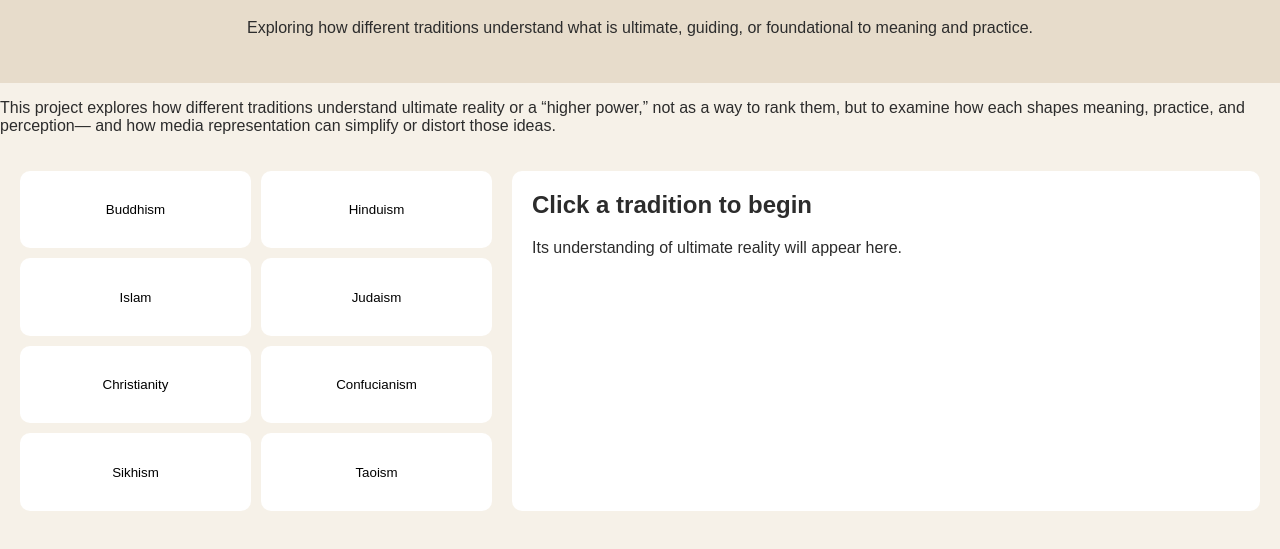
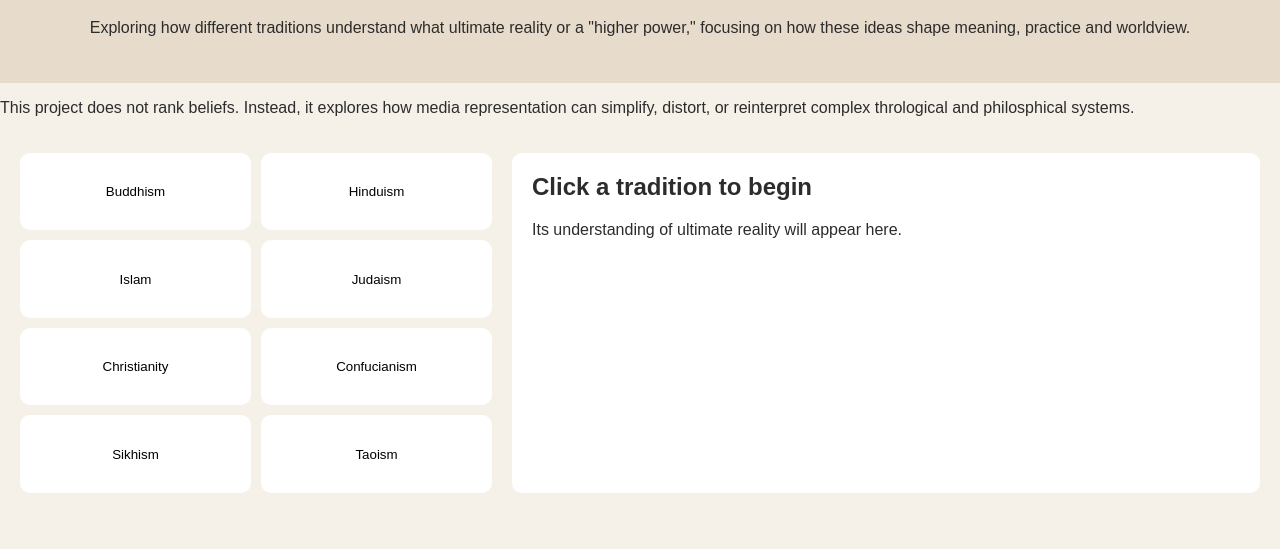
Before and after one commit to plainlyasis-create/higher-power-project, a plain HTML site: page index.html in a window 1280 px wide. Shown: the part 91-640 px from the top of the page. Drawn offline with Linux system fonts and the light colour scheme.

Commit message:
Update index.html

```diff
--- a/index.html
+++ b/index.html
@@ -12,14 +12,12 @@
   <header>
     <h1>Higher Powers & Ultimate Reality</h1>
     <p>
-      Exploring how different traditions understand what is ultimate, guiding, or foundational to meaning and practice.
+      Exploring how different traditions understand what ultimate reality or a "higher power," focusing on how these ideas shape meaning, practice and worldview.
     </p>
   </header>
 
   <p>
-This project explores how different traditions understand ultimate reality or a “higher power,”
-not as a way to rank them, but to examine how each shapes meaning, practice, and perception—
-and how media representation can simplify or distort those ideas.
+This project does not rank beliefs. Instead, it explores how media representation can simplify, distort, or reinterpret complex thrological and philosphical systems.
 </p>
 
   <main class="container">
```
